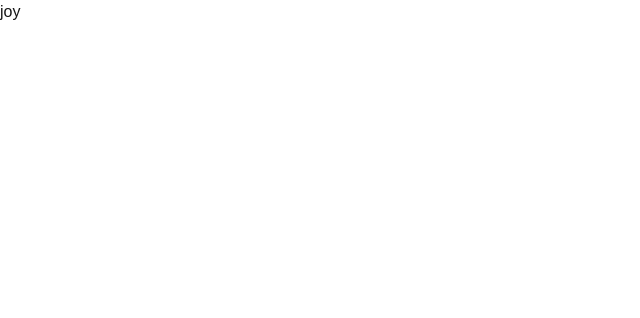
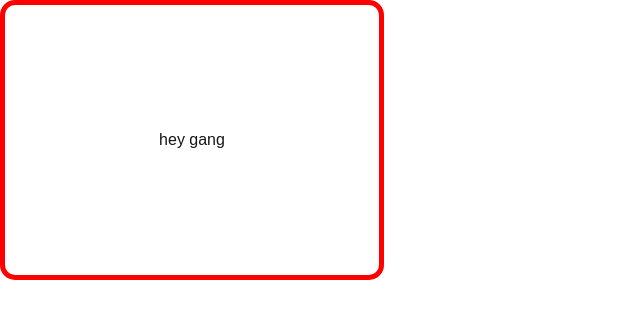
Before and after one commit to Landwhich/cprt-dashboard-test, a Next.js app: page / in a window 1280 px wide. Shown: the top 318 px of the page, without its empty margins (0-640 px from the left). Built offline with nearby package versions, Linux system fonts and the light colour scheme.

Commit message:
need to fix issue with joystick code

```diff
--- a/src/app/components/styles/joystick.module.css
+++ b/src/app/components/styles/joystick.module.css
@@ -1,7 +1,7 @@
 .main{
     display:grid;
-    height: 100vh;
-    width:100vw;
+    height: 10vh;
+    width:10vw;
     align-content: center;
     justify-content: center;
 }
--- a/src/app/components/styles/widget.module.css
+++ b/src/app/components/styles/widget.module.css
@@ -1,7 +1,10 @@
 .shape{
-    height: 40vh;
-    max-width: 25vw;
+    display:grid;
+    height: 35vh;
+    max-width: 30vw;
     align-content: center;
     justify-content: center;
-    color:grey
+    border-radius: 15px;
+    border-width: 5px;
+    border-color: red;
 }
--- a/src/app/components/topics/page.tsx
+++ b/src/app/components/topics/joystick/page.tsx
@@ -1,4 +1,6 @@
-import styles from '../styles/joystick.module.css'
+import styles from '../../styles/joystick.module.css'
+
+//import circle from '../../../../server/joystick/joystick.js'
 
 export default function Joy() {
     return(
--- a/src/app/page.tsx
+++ b/src/app/page.tsx
@@ -1,9 +1,18 @@
 import Link from 'next/link'
+
+import widgetStyles from './components/styles/widget.module.css'
+
+import Joy from './components/topics/joystick/page'
 
 export default function Home() {
   return (
-    <header>
-      <Link href="/components/topics">joy</Link>
-    </header>
+        <div>
+
+            <div className={widgetStyles.shape}>
+              <Link href="/components/topics/joystick">
+              <Joy></Joy></Link>
+            </div>
+
+        </div>
   );
 }
```
